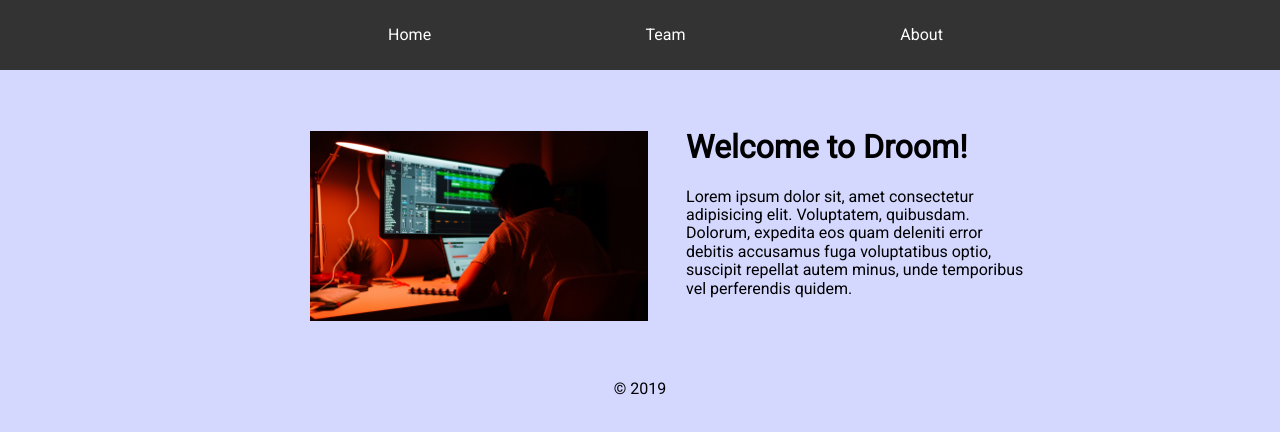
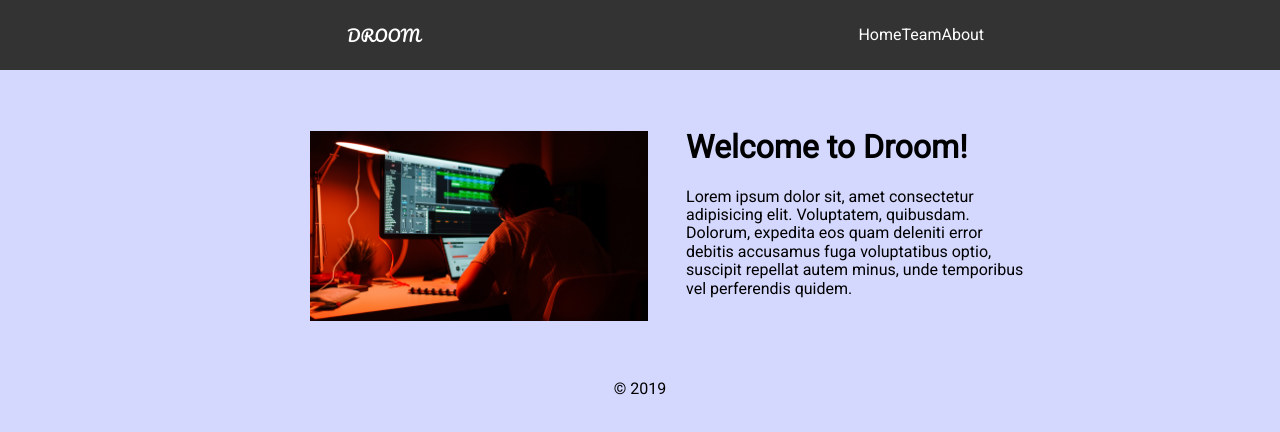
Before and after one commit to anders529/Marketing-Page, a plain HTML site: page index.html in a window 1280 px wide. Shown: the top 432 px of the page. Drawn offline with Linux system fonts and the light colour scheme.

Commit message:
changed the branding font

```diff
--- a/index.html
+++ b/index.html
@@ -7,16 +7,21 @@
     <link rel="stylesheet" href="css/reset.css">
     <link rel="stylesheet" href="css/index.css">
     <style>
-        @import url('https://fonts.googleapis.com/css?family=Roboto&display=swap');
+        @import url('https://fonts.googleapis.com/css?family=Pacifico|Roboto&display=swap');
     </style>
     <title>Droom! - Welcome to Droom!</title>
 </head>
 <body>
     <header>
         <nav>
-            <a href="index.html">Home</a>
-            <a href="#">Team</a>
-            <a href="#">About</a>
+            <div class="cursive">
+                <a href="index.html">DROOM</a>
+            </div>
+            <div class="alignNav">
+                <a href="index.html">Home</a>
+                <a href="#">Team</a>
+                <a href="#">About</a>
+            </div>
         </nav>
     </header>
 
--- a/less/custom.less
+++ b/less/custom.less
@@ -8,14 +8,27 @@ header {
     padding: 2%;
     nav {
         text-align: center;
+        margin-left: 20%;
+        margin-right: 20%;
         display: flex;
         flex-direction: row;
         justify-content: space-around;
-        margin-left: 20%;
-        margin-right: 20%;
         @media @mobile {
             display: flex;
             flex-direction: column;
+        }
+        .cursive {
+            font-family: 'Pacifico', cursive;
+            a {
+                float: left;
+            }
+        }
+        .alignNav {
+            float: right;
+            margin-left: 40%;
+            display: flex;
+            flex-direction: row;
+            justify-content: space-around;
         }
         a {
             color: @font-color;
```
Also changed, not shown: css/index.css.
